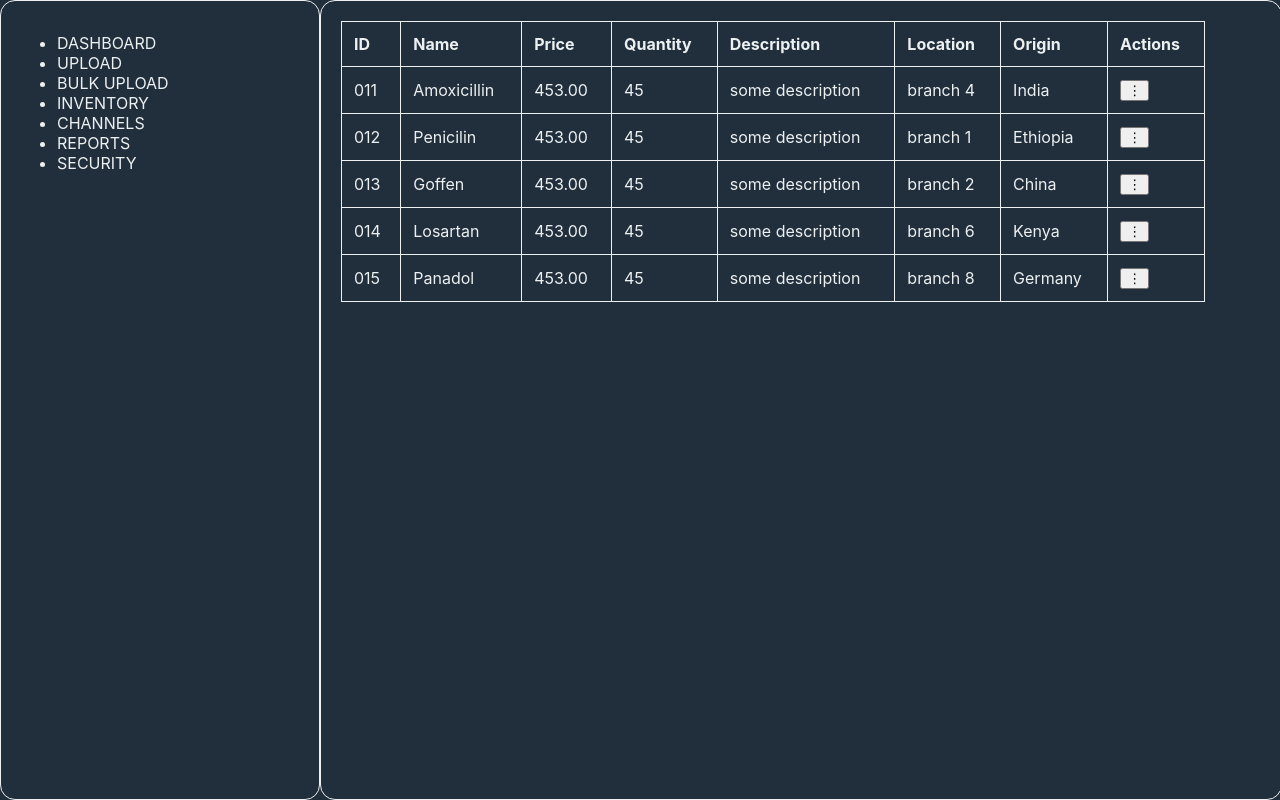
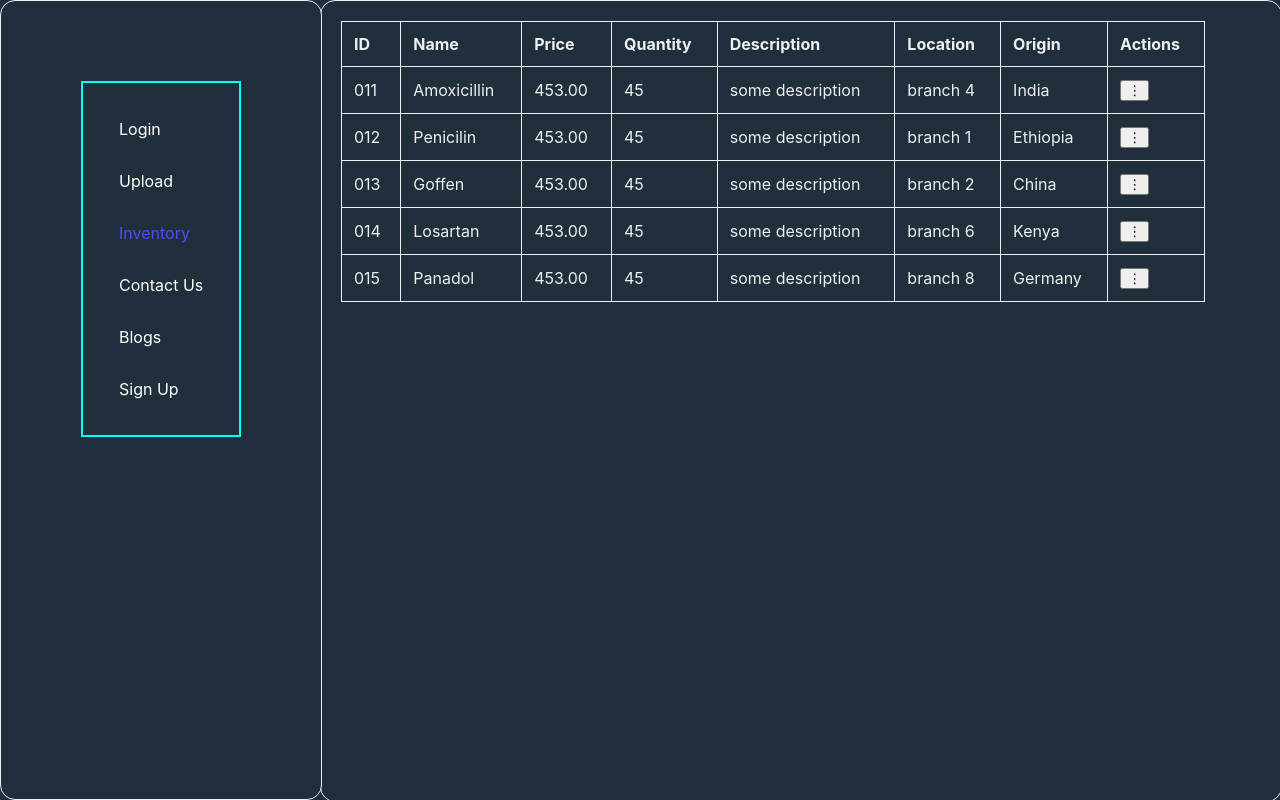
Before and after one commit to Feben9/pharmacy, a React (Create React App) app: page /inventory in a window 1280 px wide. Built offline with nearby package versions, Linux system fonts and the light colour scheme.

Commit message:
fixed the side menu

```diff
--- a/package.json
+++ b/package.json
@@ -37,5 +37,7 @@
       "last 1 firefox version",
       "last 1 safari version"
     ]
-  }
+  },
+
+  "homepage": "."
 }
--- a/src/App.css
+++ b/src/App.css
@@ -77,16 +77,11 @@
 .main-container {
   display: flex;
   overflow: hidden;
+  height: 100vh;
 }
 
 .nav-container {
   flex: 0 0 25%;
-  overflow: hidden;
-  border: 1px solid var(--secondary-color);
-  border-radius: 15px;
-  height: 100vh;
-  box-sizing: border-box;
-  padding: 1rem;
 }
 
 .page-container {
@@ -94,6 +89,7 @@
   overflow: hidden;
   border: 1px solid var(--secondary-color);
   border-radius: 15px;
+  height: 100vh;
 }
 
 .table-container {
--- a/src/App.js
+++ b/src/App.js
@@ -1,48 +1,38 @@
 import './App.css';
 import React, {useState} from 'react';
-import Navbar from "./components/Navbar";
+
 import {
     BrowserRouter as Router,
     Routes,
-    Route,
-    Navigate
+    Route
 } from "react-router-dom";
-import Home from "./pages";
+import Login from "./pages/Login";
+import Upload from "./pages/Upload";
+
 import Inventory from "./pages/Inventory";
 import Blogs from "./pages/blogs";
 import SignUp from "./pages/signup";
 import Contact from "./pages/contact";
-import Login from "./pages/Login";
-import Upload from "./pages/Upload";
 
 function App() {
   const [isAuthenticated, setIsAuthenticated] = useState(false);
 
   return (
     <div className="App" >
-      <Router>
-        <Navbar isAuthenticated={isAuthenticated} />
+      <Router basename="/" >
         <Routes>
-            <Route path="/" element={<Login setIsAuthenticated={setIsAuthenticated} />} />
-            <Route path="/upload" element={
-              isAuthenticated ? <Upload /> : <Navigate to="/" />
-            } />
+            <Route exact path="/login" element={<Login setIsAuthenticated={setIsAuthenticated} />} />
 
-            <Route exact path="/" element={<Home />} />
-            <Route path="/Inventory" element={<Inventory />} />
+            <Route path="/upload" element={isAuthenticated ? <Upload /> : <Login />} />
 
-            <Route path="/Login" element={<Login />} />
-            <Route path="/Upload" element={<Upload />} />
+            <Route path="/contact" element={<Contact />} />
 
-            <Route
-                path="/contact"
-                element={<Contact />}
-            />
             <Route path="/blogs" element={<Blogs />} />
-            <Route
-                path="/sign-up"
-                element={<SignUp />}
-            />
+
+            <Route path="/sign-up" element={<SignUp />} />
+
+            <Route path="/inventory" element={<Inventory />} />
+
         </Routes>
       </Router>
     </div>
--- a/src/components/Navbar/Navbar.js
+++ b/src/components/Navbar/Navbar.js
@@ -1,8 +1,7 @@
 import React from "react";
 import { Nav, NavLink, NavMenu } from "./NavbarElements";
 
-const Navbar = ({ isAuthenticated }) => {
-    if (!isAuthenticated) return null;
+const Navbar = () => {
 
     return (
         <>
--- a/src/components/Navbar/NavbarElements.js
+++ b/src/components/Navbar/NavbarElements.js
@@ -4,11 +4,21 @@ import styled from "styled-components";
 
 export const Nav = styled.nav`
     background: #212F3D;
-    height: 85px;
+    height: 100vh;
     display: flex;
-    justify-content: space-around;
-    padding: 0.2rem calc((100vw - 1000px) / 2);
+    flex-direction: column;
+    justify-content: flex-start;
+    position: fixed;
+    top: 100;
+    left: 10;
     z-index: 12;
+
+    flex: 0 0 25%;
+    overflow: hidden;
+    border: 1px solid var(--secondary-color);
+    border-radius: 15px;
+    box-sizing: border-box;
+    padding: 5rem;
 `;
 
 export const NavLink = styled(Link)`
@@ -16,7 +26,7 @@ export const NavLink = styled(Link)`
     display: flex;
     align-items: center;
     text-decoration: none;
-    padding: 0 1rem;
+    padding: 1rem;
     height: 100%;
     cursor: pointer;
     &.active {
@@ -40,13 +50,10 @@ export const Bars = styled(FaBars)`
 
 export const NavMenu = styled.div`
     display: flex;
-    align-items: center;
-    margin-right: -24px;
-    /* Second Nav */
-    /* margin-right: 24px; */
-    /* Third Nav */
-    /* width: 100vw;
-white-space: nowrap; */
+    flex-direction: column;
+    align-items: right;
+    border: 2px solid aqua;
+    padding: 20px;
     @media screen and (max-width: 768px) {
         display: none;
     }
--- a/src/pages/Inventory.js
+++ b/src/pages/Inventory.js
@@ -1,4 +1,5 @@
 import React, { useState } from "react";
+import Navbar from "../components/Navbar";
 
 const Inventory = () => {
     const [dropdownOpen, setDropdownOpen] = useState(null);
@@ -23,15 +24,7 @@ const Inventory = () => {
     return (
         <div className="main-container">
             <div className="nav-container">
-                <ul>
-                    <li>DASHBOARD</li>
-                    <li>UPLOAD</li>
-                    <li>BULK UPLOAD</li>
-                    <li>INVENTORY</li>
-                    <li>CHANNELS</li>
-                    <li>REPORTS</li>
-                    <li>SECURITY</li>
-                </ul>
+                <Navbar isAuthenticated={true}/>
             </div>
             <div className="page-container">
                 <table className="table-container">
--- a/src/pages/Login.js
+++ b/src/pages/Login.js
@@ -10,11 +10,8 @@ export default function Login({ setIsAuthenticated }) {
     const handleSubmit = (event) => {
         event.preventDefault();
         if (username === 'John Doe' && password === 'password') {
-
             setIsAuthenticated(true);
-            navigate('/upload');
-
-            setError('');
+            navigate('/Upload');
         } else {
             setError('Invalid username or password. Try again.');
         }
--- a/src/pages/Upload.js
+++ b/src/pages/Upload.js
@@ -1,18 +1,11 @@
 import React from 'react';
+import Navbar from "../components/Navbar";
 
 export default function Upload() {
     return (
         <div className="main-container">
             <div className="nav-container">
-                <ul>
-                    <li>DASHBOARD</li>
-                    <li>UPLOAD</li>
-                    <li>BULK UPLOAD</li>
-                    <li>INVENTORY</li>
-                    <li>CHANNELS</li>
-                    <li>REPORTS</li>
-                    <li>SECURITY</li>
-                </ul>
+               <Navbar isAuthenticated={true}/>
             </div>
             <div className="page-container">
                 <form className="upload-form-container">
--- a/src/pages/blogs.js
+++ b/src/pages/blogs.js
@@ -1,7 +1,17 @@
 import React from "react";
+import Navbar from "../components/Navbar";
 
 const Blogs = () => {
-    return <h1 className="container">You can write your blogs!</h1>;
+    return (
+        <div className="main-container">
+            <div className="nav-container">
+                <Navbar isAuthenticated={true}/>
+            </div>
+            <div className="page-container">
+                <h1>You can write your blogs!</h1>
+            </div>
+        </div>
+    )
 };
 
 export default Blogs;
--- a/src/pages/contact.js
+++ b/src/pages/contact.js
@@ -1,12 +1,19 @@
 import React from "react";
+
+import Navbar from "../components/Navbar";
 
 const Contact = () => {
     return (
-        <div className="container">
-            <h1>
-                Mail us on
-                feedback@mail.org
-            </h1>
+        <div className="main-container">
+            <div className="nav-container">
+                <Navbar isAuthenticated={true}/>
+            </div>
+            <div className="page-container">
+                <h1>
+                    Mail us on
+                    feedback@mail.org
+                </h1>
+            </div>
         </div>
     );
 };
--- a/src/pages/signup.js
+++ b/src/pages/signup.js
@@ -1,9 +1,15 @@
 import React from "react";
+import Navbar from "../components/Navbar";
 
 const SignUp = () => {
     return (
-        <div className="container">
-            <h1>Sign Up Successful</h1>
+        <div className="main-container">
+            <div className="nav-container">
+                <Navbar />
+            </div>
+            <div className="page-container">
+                <h1>Sign Up Successful</h1>
+            </div>
         </div>
     );
 };
```
